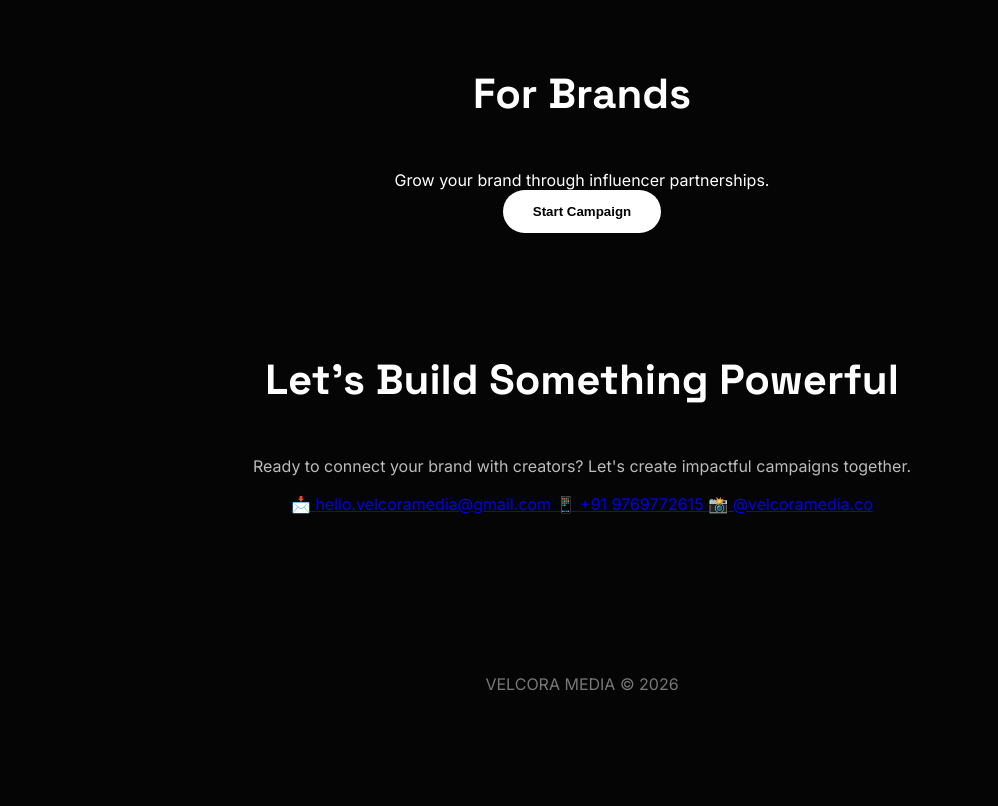
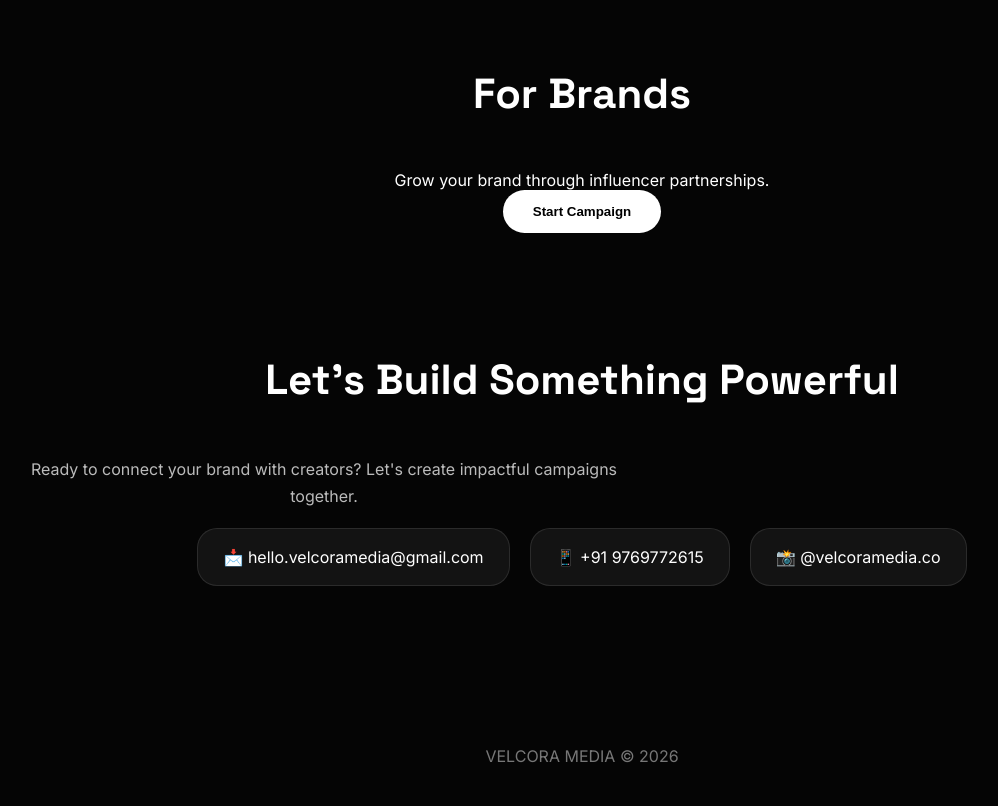
Before and after one commit to sayyedshahzeb620-a11y/VELCORA-MEDIA, a plain HTML site: page index.html in a window 1280 px wide. Shown: the part 1503-2309 px from the top of the page, without its empty margins (58-1056 px from the left). Before the commit the page ends 2237 px from the top, so only its background shows below. Drawn offline with nearby package versions, Linux system fonts and the light colour scheme; animation ran at ten frames a second.

Commit message:
Update style.css

```diff
--- a/style.css
+++ b/style.css
@@ -575,3 +575,48 @@
 color:#aaa;
 
 }
+.contact-text{
+
+color:#aaa;
+max-width:600px;
+margin:0 auto 40px;
+line-height:1.7;
+
+}
+
+
+.contact-card{
+
+display:flex;
+justify-content:center;
+gap:20px;
+flex-wrap:wrap;
+
+}
+
+
+.contact-card a{
+
+text-decoration:none;
+color:white;
+
+padding:18px 25px;
+
+background:rgba(255,255,255,.06);
+
+border:1px solid rgba(255,255,255,.1);
+
+border-radius:20px;
+
+transition:.3s;
+
+}
+
+
+.contact-card a:hover{
+
+transform:translateY(-5px);
+
+border-color:#7c3aed;
+
+}
```
